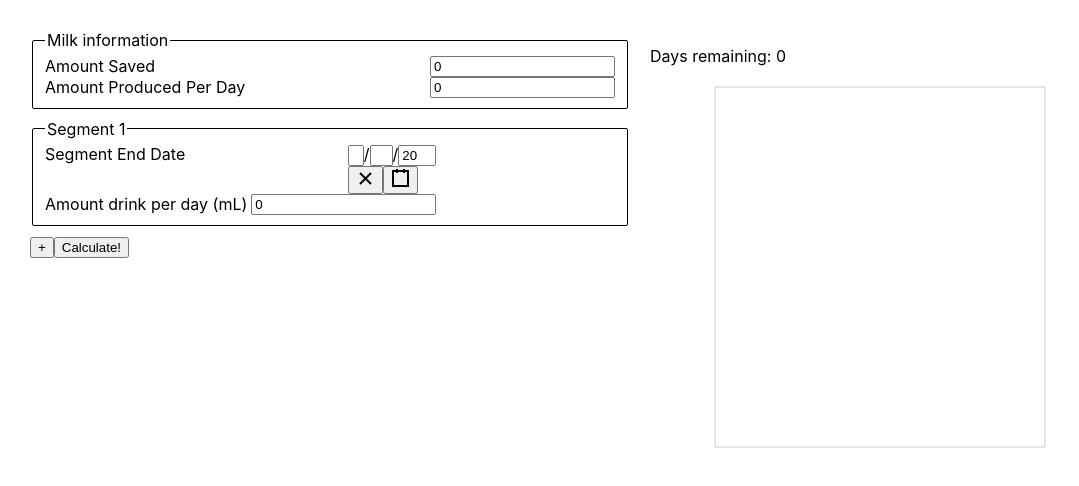
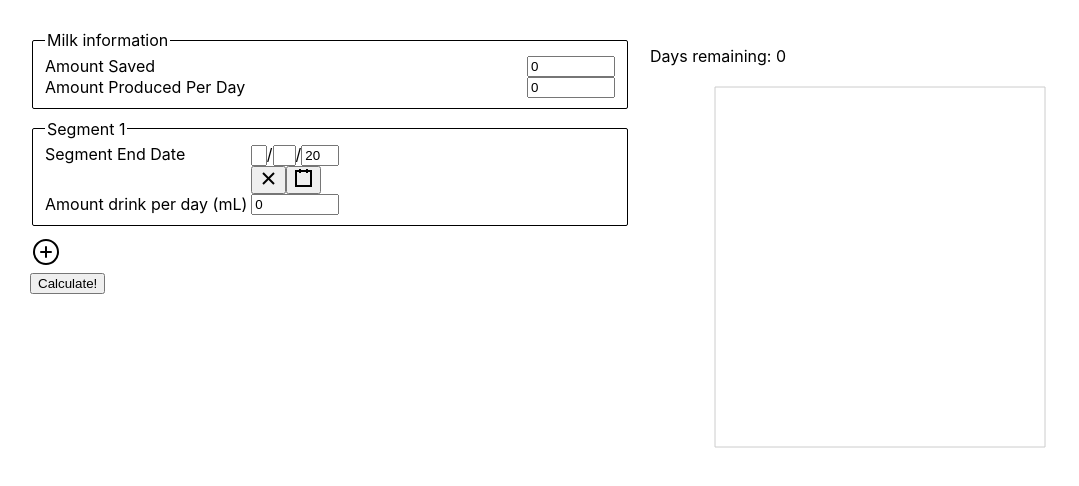
Before and after one commit to aturkewi/milk-calculator, a React (Create React App) app: page / in a window 1280 px wide. Shown: the top 486 px of the page, without its empty margins (0-1079 px from the left). Built offline with nearby package versions, Linux system fonts and the light colour scheme.

Commit message:
use icons

```diff
--- a/package.json
+++ b/package.json
@@ -6,6 +6,7 @@
     "@testing-library/jest-dom": "^5.16.4",
     "@testing-library/react": "^13.1.1",
     "@testing-library/user-event": "^13.5.0",
+    "phosphor-react": "^1.4.1",
     "react": "^18.0.0",
     "react-date-picker": "^8.4.0",
     "react-dom": "^18.0.0",
--- a/src/components/input.css
+++ b/src/components/input.css
@@ -16,6 +16,10 @@
   padding-right: 4px;
 }
 
+input[type=number] {
+  width: 80px;
+}
+
 .input-container {
   display: flex;
   justify-content: space-between;
@@ -28,3 +32,7 @@
   margin-bottom: 10px;
   /* margin-left: -1px; */
 }
+
+.clickable-icon:hover {
+  cursor: pointer;
+}
--- a/src/components/inputs.jsx
+++ b/src/components/inputs.jsx
@@ -1,4 +1,5 @@
 import { useState } from 'react'
+import { PlusCircle } from 'phosphor-react'
 
 import { calculateDays } from './utils/daysRemainingCalculator'
 import Segment from './segment'
@@ -87,7 +88,12 @@ const Inputs = () => {
             removeSegment={removeSegment(index)}
           />
         ))}
-        <button onClick={addNewSegment}>+</button>
+        <PlusCircle
+          className='clickable-icon'
+          size={32}
+          onClick={addNewSegment}
+        />
+        <br />
         <button onClick={callDayCalculator}>Calculate!</button>
 
       </div>
--- a/src/components/segment.jsx
+++ b/src/components/segment.jsx
@@ -1,3 +1,4 @@
+import { MinusCircle } from 'phosphor-react'
 import DatePicker from 'react-date-picker'
 
 import './segment.css'
@@ -39,7 +40,10 @@ const Segment = ({index, segment, setSegment, removeSegment}) => {
           </div>
         </div>
         {index > 0 &&
-          <button onClick={removeSegment}>-</button>
+          <MinusCircle
+            className='clickable-icon'
+            onClick={removeSegment}
+          />
         }
       </div>
     </fieldset>
```
Also changed, not shown: 1 other file (tests, documents, lock files or other folders).
